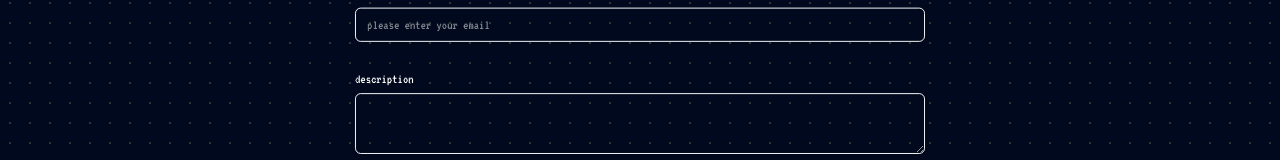
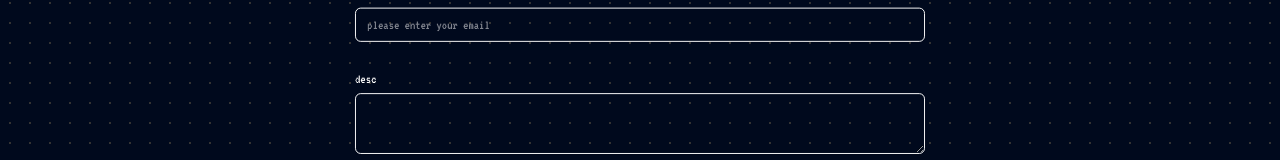
Before and after one commit to MasoomehMokhtari78/Portfolio, a Next.js app: page / in a window 1280 px wide. Shown: the part 2207-2367 px from the top of the page. Built offline with nearby package versions, Linux system fonts and the light colour scheme; a web font is replaced by a local one.

Commit message:
fixed build error

```diff
--- a/components/Contact.tsx
+++ b/components/Contact.tsx
@@ -23,7 +23,7 @@ const fields: {
 }[] = [
   { name: "name", placeholder: "please enter your name" },
   { name: "email", placeholder: "please enter your email" },
-  { name: "description", placeholder: "", type: "textarea" },
+  { name: "desc", placeholder: "", type: "textarea" },
 ];
 
 export const Contact = () => {
```
